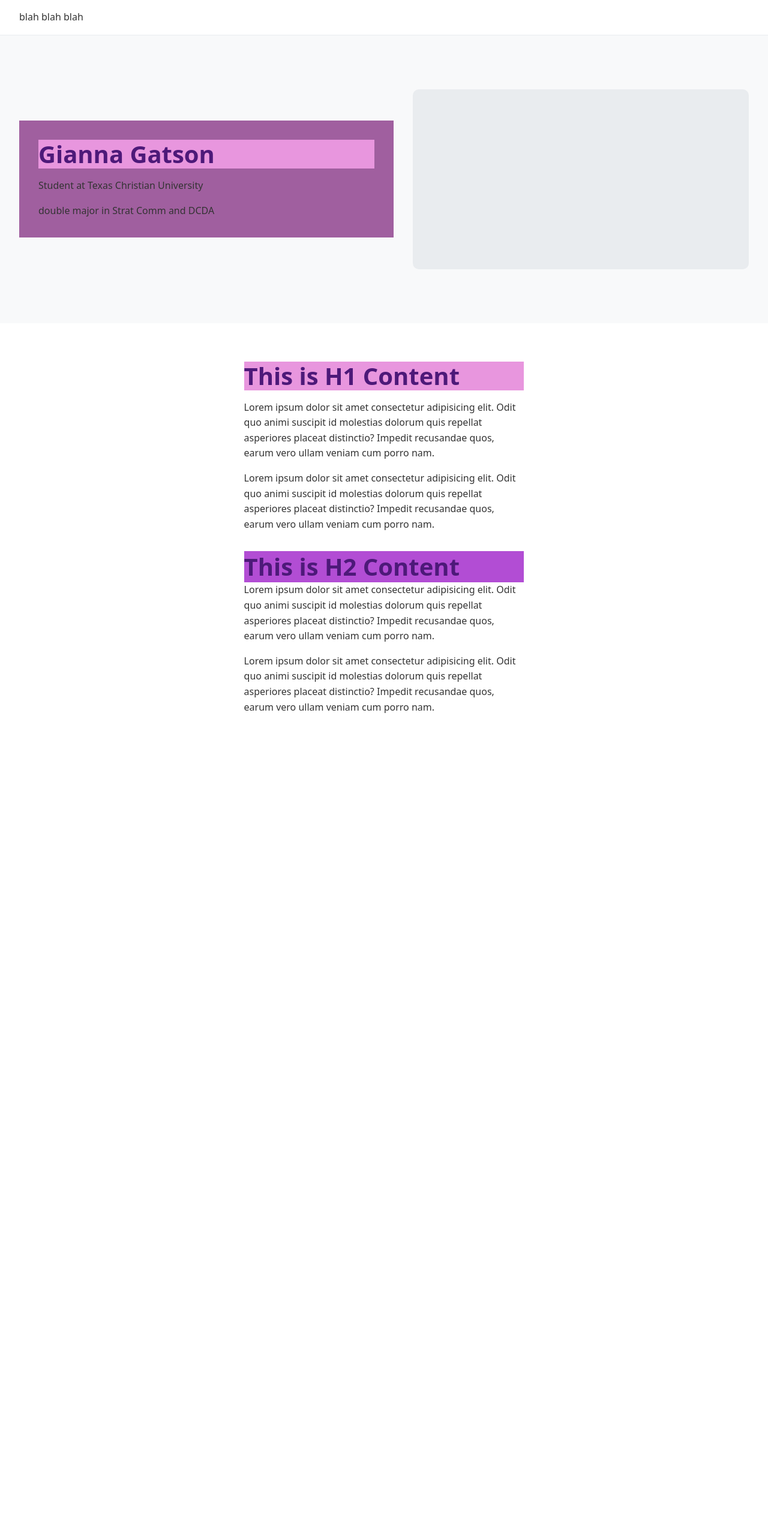
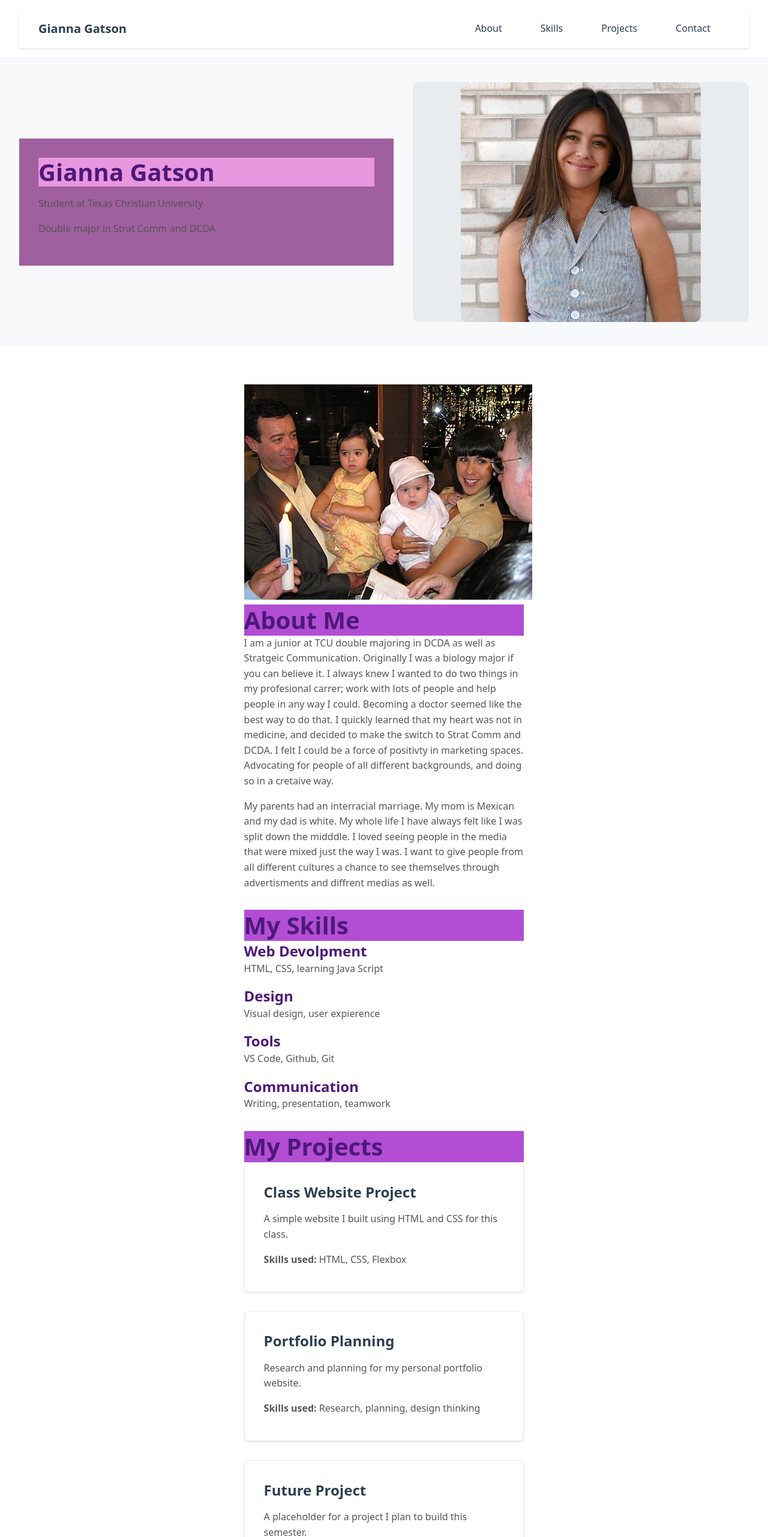
Before and after one commit to gianna-gatson/writ40363-protfolio, a plain HTML site: page sandbox/practice.html in a window 1280 px wide. Shown: the top 2563 px of the page at 60% size. Before the commit the page ends 1288 px from the top, so only its background shows below. Drawn offline with Linux system fonts and the light colour scheme.

Commit message:
Flexbox Layout
cleaned up the website, created a box for projects. Renamed headers,  added to the about me section. Added professional headshot as well as family pictures.

```diff
--- a/sandbox/practice.html
+++ b/sandbox/practice.html
@@ -9,43 +9,101 @@
 
 </head>
 <body>
-  <nav>blah blah blah</nav>
+  <nav>
+    <div class="nav-container">
+        <a href="#" class="logo">Gianna Gatson</a>
+        <div class="nav-links">
+            <a href="#about">About</a>
+            <a href="#skills">Skills</a>
+            <a href="#projects">Projects</a>
+            <a href="#contact">Contact</a>
+        </div>
+    </div>
+</nav>
 
 <header>
 <div class="header_text">
 <h1>Gianna Gatson</h1>
 <p>Student at Texas Christian University</p>
-<p>double major in Strat Comm and DCDA</p>
+<p>Double major in Strat Comm and DCDA</p>
 </div>
 
-<div class="header_pic"></div>
+<div class="header_pic">
+  <img src="/images/clearer_headshot.jpg" alt="Gianna Gatson's Headshot"/>
+</div>
+
+
 </header>
 
 <main>
 
+<!-- about me -->
+<section class="about-section" id="about">
+<div class="about-image">
+  <img src="/images/family.JPG" alt="family picture">
+</div>
 
-<h1>This is H1 Content</h1>
-
-<section>
-<p>
-Lorem ipsum dolor sit amet consectetur adipisicing elit. Odit quo animi suscipit id molestias dolorum quis repellat asperiores placeat distinctio? Impedit recusandae quos, earum vero ullam veniam cum porro nam.
-</p>
-
-<p>
-Lorem ipsum dolor sit amet consectetur adipisicing elit. Odit quo animi suscipit id molestias dolorum quis repellat asperiores placeat distinctio? Impedit recusandae quos, earum vero ullam veniam cum porro nam.
-</p>
+<div class="about-text">
+  <h2> About Me</h2>
+  <p>I am a junior at TCU double majoring in DCDA as well as Stratgeic Communication. Originally I was a biology major if you can believe it. I always knew I wanted to do two things in my profesional carrer; work with lots of people and help people in any way I could. Becoming a doctor seemed like the best way to do that. I quickly learned that my heart was not in medicine, and decided to make the switch to Strat Comm and DCDA. I felt I could be a force of positivty in marketing spaces. Advocating for people of all different backgrounds, and doing so in a cretaive way.</p>
+  <p>My parents had an interracial marriage. My mom is Mexican and my dad is white. My whole life I have always felt like I was split down the midddle. I loved seeing people in the media that were mixed just the way I was. I want to give people from all different cultures a chance to see themselves through advertisments and diffrent medias as well.</p>
+</div>
 </section>
 
-<h2>This is H2 Content</h2>
 
-<section>
-<p>
-Lorem ipsum dolor sit amet consectetur adipisicing elit. Odit quo animi suscipit id molestias dolorum quis repellat asperiores placeat distinctio? Impedit recusandae quos, earum vero ullam veniam cum porro nam.
-</p>
 
-<p>
-Lorem ipsum dolor sit amet consectetur adipisicing elit. Odit quo animi suscipit id molestias dolorum quis repellat asperiores placeat distinctio? Impedit recusandae quos, earum vero ullam veniam cum porro nam.
-</p>
+<!-- Skills section -->
+<section class="skills-section" id="skills">
+  <h2>My Skills</h2>
+  <div class="skills container">
+    <div class="skills-card">
+        <h3>Web Devolpment</h3>
+        <p>HTML, CSS, learning Java Script</p>
+  </div>
+<div class="skills-card">
+        <h3>Design</h3>
+        <p>Visual design, user expierence</p>
+  </div>
+<div class="skills-card">
+        <h3>Tools</h3>
+        <p>VS Code, Github, Git</p>
+  </div>
+<div class="skills-card">
+        <h3>Communication</h3>
+        <p>Writing, presentation, teamwork</p>
+  </div>
+</section>
+
+
+
+<!-- projects-->
+<section class="projects-section" id="projects">
+    <h2>My Projects</h2>
+    <div class="projects-container">
+        <article class="project-card">
+            <div class="project-content">
+                <h3>Class Website Project</h3>
+                <p>A simple website I built using HTML and CSS for this class.</p>
+                <p><strong>Skills used:</strong> HTML, CSS, Flexbox</p>
+            </div>
+        </article>
+
+        <article class="project-card">
+            <div class="project-content">
+                <h3>Portfolio Planning</h3>
+                <p>Research and planning for my personal portfolio website.</p>
+                <p><strong>Skills used:</strong> Research, planning, design thinking</p>
+            </div>
+        </article>
+
+        <article class="project-card">
+            <div class="project-content">
+                <h3>Future Project</h3>
+                <p>A placeholder for a project I plan to build this semester.</p>
+                <p><strong>Skills to learn:</strong> JavaScript, responsive design</p>
+            </div>
+        </article>
+    </div>
 </section>
 
 </main>
--- a/sandbox/sandbox_css/practice.css
+++ b/sandbox/sandbox_css/practice.css
@@ -82,15 +82,135 @@ justify-content: center;
 color: #6c757d;
 }
 
+.header_pic img {
+width: 100%;
+height: 100%;
+max-width: 400px; /* ADDED prevents image fromn exceeding reasonable size*/
+max-height: 400px; /* ADDED  maintains square proporitions*/
+object-fit: cover; /*Maintains aspect ratio while filling container*/
+border-radius: 10px; /* Matches containers border */
+}
+
+
 main{
     max-width:65ch; /*About 65 charcters wide- good for reading on any screen*/
     margin: 0 auto;/*Centers content*/
     padding: 5%;/*5% padding scales with screen size*/
 }
 
+/*Add to About Section*/
+• about-section {
+   display: flex;
+  flex-wrap: wrap;
+gap: 2rem;
+padding: 3rem 0;
+ align-items: center;
+}
+
+•about-image {
+  flex: 1;
+   min-width: 250px;
+   text-align: center;
+}
+
+• about-image img {
+  width: 100%;
+   max-width: 250px;
+  height: auto;
+  border-radius: 8px;
+}
+
+•about-text { flex: 2; min-width: 250px; }
+/* End of •about addition */
+
+
+/*skills styling*/
+.skills-container {
+  display: flex;
+  flex-wrap: wrap;
+  gap: 1rem;
+}
+
+.skill-card {
+  flex: 1;
+  min-width: 200px;
+  padding: 1.5rem;
+  background: #f8f9fa;
+  border-radius: 8px;
+  text-align: center;
+}
+
+.skill-card h3 {
+  color: #2c3e50;
+  margin-bottom: 0.5rem;
+}
+
 section{
     margin-bottom: 2rem;
 }
+/*end of styling skills section*/
+
+
+/*beggining of styling projects section*/
+.projects-container {
+  display: flex;
+  flex-direction: column;
+  gap: 2rem;
+}
+
+.project-card {
+  padding: 2rem;
+  background: white;
+  border: 1px solid #e9ecef;
+  border-radius: 8px;
+  box-shadow: 0 2px 4px rgba(0,0,0,0.1);
+}
+
+.project-card h3 {
+  color: #2c3e50;
+  margin-bottom: 1rem;
+}
+
+.project-card p {
+  margin-bottom: 0.5rem;
+}/*end of styling projects section*/
+
+
+/*navigation styling*/
+.nav-container {
+  display: flex;
+  justify-content: space-between;
+  align-items: center;
+  padding: 1rem 2rem;
+  background: white;
+  box-shadow: 0 2px 4px rgba(0,0,0,0.1);
+}
+
+.logo {
+  font-size: 1.25rem;
+  font-weight: bold;
+  text-decoration: none;
+  color: #2c3e50;
+}
+
+.nav-links {
+  display: flex;
+  gap: 2rem;
+}
+
+.nav-links a {
+  text-decoration: none;
+  color: #2c3e50;
+  font-weight: 500;
+}
+
+.nav-links a:hover {
+  color: #28a745;
+}
+/*end of nav styling*/
+
+
+
 
 /* Consistent spacing between paragraphs */
 p+p {
@@ -119,3 +239,17 @@ h2 {
     line-height:1.3 ;
     background-color:rgb(178, 77, 212);
 }
+h3 {
+    color: #4d1979;
+    font-size: 1.5rem;
+    /* Large, clear headline */
+    font-weight: 600;
+    /* Bold for impact */
+    margin: bottom 0.6rem;
+    line-height:1.4 ;
+}
+p{
+  font-size: 1rem;
+  margin-bottom: 1rem;
+  color: #555;
+}
```
Also changed, not shown: images/clearer_headshot.jpg (added).
